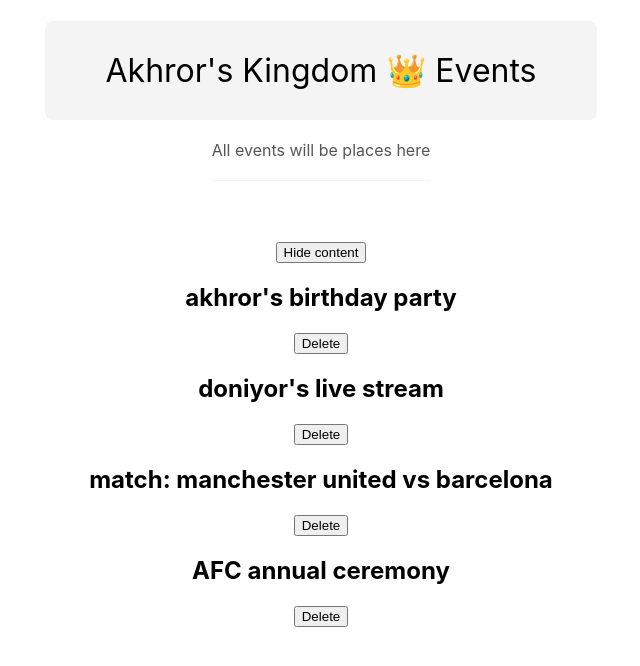
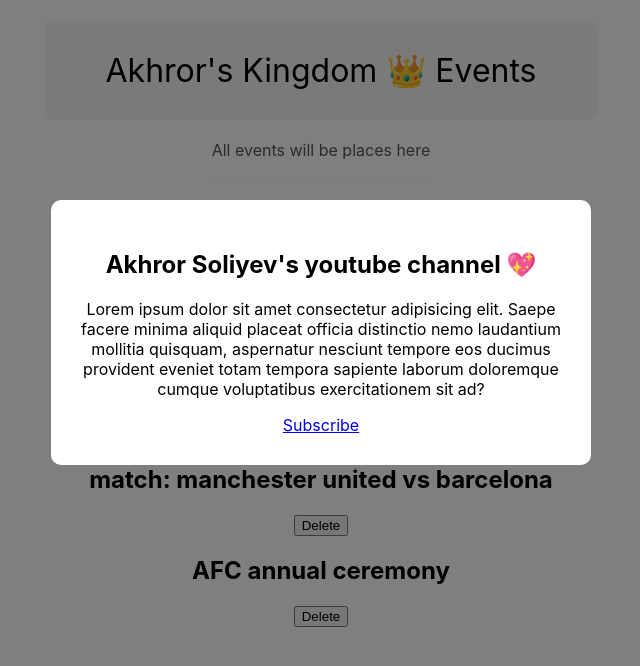
Before and after one commit to dhpcode/react-for-printing, a React (Create React App) app: page / in a window 1280 px wide. Shown: the top 666 px of the page, without its empty margins (319-959 px from the left). Built offline with nearby package versions, Linux system fonts and the light colour scheme.

Commit message:
Modal component and modal.css added, children props is used

```diff
--- a/src/App.js
+++ b/src/App.js
@@ -1,6 +1,8 @@
 import './App.css';
 import { useState } from 'react';
 import Title from './components/Title';
+import { Fragment } from 'react';
+import Modal from './components/Modal';
 
 function App() {
 
@@ -29,7 +31,7 @@
   return (
     <div className="App">
 
-      <Title title = "Akhror's Kingdom 👑 Events" subtitle = "All events will be places here" />
+      <Title title="Akhror's Kingdom 👑 Events" subtitle="All events will be places here" />
       <br></br>
 
       {/* buttonlar */}
@@ -45,16 +47,21 @@
 
           {events.map((event) => {
             return (
-              <div key={event.id}>
+              <Fragment key={event.id}>
                 <h2>{event.title}</h2>
                 <button onClick={() => handleDelete(event.id)}>Delete</button>
-              </div>
+              </Fragment>
             )
           })}
 
         </div>
       }
-
+      <Modal>
+        <h2>Akhror Soliyev's youtube channel 💖</h2>
+        <p>Lorem ipsum dolor sit amet consectetur adipisicing elit. Saepe facere minima aliquid placeat officia distinctio nemo laudantium mollitia quisquam, aspernatur nesciunt tempore eos ducimus provident eveniet totam tempora sapiente laborum doloremque cumque voluptatibus exercitationem sit ad?
+        </p>
+        <a href="#">Subscribe</a>
+      </Modal>
     </div>
   );
 }
--- /dev/null
+++ b/src/components/Modal.css
@@ -0,0 +1,15 @@
+.modal-backdrop {
+	position: fixed;
+	top: 0;
+	left: 0;
+	width: 100%;
+	height: 100%;
+	background: rgba(0, 0, 0, 0.5);
+}
+.modal {
+	padding: 30px;
+	max-width: 480px;
+	margin: 200px auto;
+	background: #fff;
+	border-radius: 10px;
+}
--- /dev/null
+++ b/src/components/Modal.js
@@ -0,0 +1,13 @@
+import "./Modal.css"
+
+function Modal({ children }) {
+  return (
+    <div className="modal-backdrop">
+      <div className="modal">
+        {children}
+      </div>
+    </div>
+  )
+}
+
+export default Modal
```
